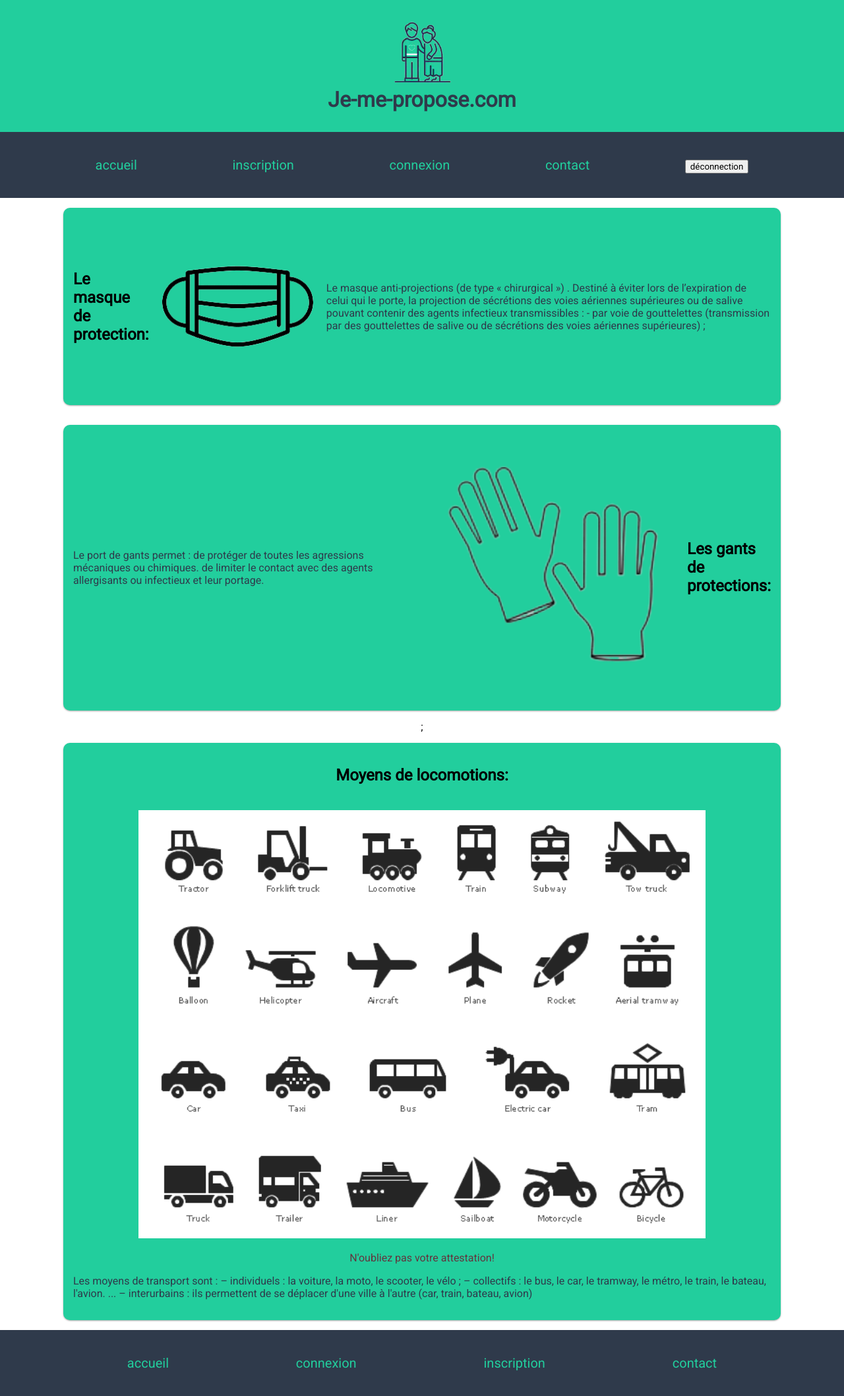
After one commit to olivier-crozet/je_me_propose, a PHP site: page /source/infos.php in a window 1280 px wide. The commit adds this page. Shown: the whole page at 66% size. Run offline with PHP 8.4, Linux system fonts and the light colour scheme.

Commit message:
passage de flabeau

```diff
--- /dev/null
+++ b/css/infos.css
@@ -0,0 +1,220 @@
+/*MISE EN PAGE*/
+*{
+    box-sizing: border-box;
+    font-family: 'Roboto', sans-serif;
+}
+html, body{
+    margin: 0;
+    padding: 0;
+}
+main{
+    min-height: 100vh;
+}
+body p, li, blockquote{
+    color:var(--secondaryColor);
+}
+
+.block-accueil{
+    text-align: center;
+    color: #fff;
+    font-size: 20px;
+    font-family:arial;
+    margin-top: 0;
+}
+.header-logo-title{
+    background-color: var(--primaryColor);
+    grid-area: header-1;
+}
+
+header{
+    background-color: var(--secondaryColor);
+    grid-area: header;
+}
+footer{
+    background-color: var(--secondaryColor);
+    grid-area: footer;
+    margin-top: 20px;
+}
+footer a {
+    color: black;
+    text-decoration: none;
+}
+footer a:hover{
+    opacity: 0.3;
+}
+
+/*HEADER*/
+.header-logo-title{
+    display: flex;
+    flex-direction: column;
+    justify-content: center;
+    align-items: center;
+    height: 200px;
+}
+.header-logo-title img{
+    width: 100px;
+}
+.header-logo-title h1{
+    margin: 0;
+    color: var(--secondaryColor);
+}
+header{
+    display: flex;
+    justify-content: space-evenly;
+    align-items: center;
+    height: 100px;
+}
+header a{
+    text-decoration: none;
+    color: var(--primaryColor);
+    transition: 0.3s;
+}
+header a:hover{
+    opacity:0.7;
+}
+
+/*MAIN*/
+.container-principal{
+    display: flex;
+    align-items: center;
+    flex-direction: column;
+}
+.container-principal img{
+    width: 85%;
+    padding: 20px;
+}
+.block-items-1{
+    display: flex;
+    justify-content: center;
+    align-items: center;
+    background-color: var(--primaryColor);
+    width: 85%;
+    margin: 15px;
+    padding: 15px;
+    border: 0px solid black;
+    box-shadow: 0 1px 3px rgba(0, 0, 0, 0.12), 0 1px 2px rgba(0, 0, 0, 0.24);
+    border-radius: 10px;
+    transition: 0.3s;
+}
+.block-items-1:hover{
+    box-shadow: 0 10px 20px rgba(0, 0, 0, 0.19), 0 6px 6px rgba(0, 0, 0, 0.23);
+}
+.block-items-2{
+    display: flex;
+    flex-direction: row-reverse;
+    justify-content: center;
+    align-items: center;
+    background-color: var(--primaryColor);
+    width: 85%;
+    margin: 15px;
+    padding: 15px;
+    border: 0px solid black;
+    box-shadow: 0 1px 3px rgba(0, 0, 0, 0.12), 0 1px 2px rgba(0, 0, 0, 0.24);
+    border-radius: 10px;
+    transition: 0.3s;
+}
+.block-items-2:hover{
+    box-shadow: 0 10px 20px rgba(0, 0, 0, 0.19), 0 6px 6px rgba(0, 0, 0, 0.23);
+}
+.block-items-3{
+    display: flex;
+    flex-direction: column;
+    justify-content: center;
+    align-items: center;
+    background-color: var(--primaryColor);
+    width: 85%;
+    margin: 15px;
+    padding: 15px;
+    border: 0px solid black;
+    box-shadow: 0 1px 3px rgba(0, 0, 0, 0.12), 0 1px 2px rgba(0, 0, 0, 0.24);
+    border-radius: 10px;
+    transition: 0.3s;
+}
+.block-items-3 a{
+    animation:shiny 1.5s infinite;
+    text-decoration: none;
+}
+.block-items-3:hover{
+    box-shadow: 0 10px 20px rgba(0, 0, 0, 0.19), 0 6px 6px rgba(0, 0, 0, 0.23);
+}
+/*MEDIAS*/
+
+@media screen and (max-width:779px){
+
+    header{
+        display: flex;
+        flex-direction: column;
+        justify-content: space-evenly;
+        align-items: center;
+        margin-bottom: 10px;
+    }
+    footer{
+        margin-top:10px;
+        height: fit-content;
+    }
+    footer ul{
+        display: flex;
+        flex-direction: column;
+    }
+    .block-items-1{
+        display: flex;
+        flex-direction: column;
+        justify-content: center;
+        align-items: center;
+        margin-top:15px;
+    }
+    .block-items-2{
+        display: flex;
+        flex-direction: column;
+        justify-content: center;
+        align-items: center;
+        margin: auto;
+    }
+    .block-items-3{
+        display: flex;
+        flex-direction: column;
+        justify-content: center;
+        align-items: center;
+        margin-bottom:15px;
+    }
+}
+/*FOOTER*/
+footer{
+    height: 100px;
+}
+
+footer ul{
+    display: flex;
+    justify-content: space-evenly;
+    align-items: center;
+    margin: 0;
+    padding: 0;
+    height: 100%;
+}
+footer a{
+    color:var(--primaryColor);
+    transition: 0.3s;
+}
+footer a:hover{
+    color:var(--primaryColor);
+    opacity:0.7;
+}
+footer li{
+    list-style: none;
+}
+
+/*VAR*/
+
+:root{
+    --primaryColor:rgb(34, 206, 157);
+    --secondaryColor: #2F3A4B;
+}
+
+@keyframes shiny {
+    from{
+        color:rgba(255,0,0,0.8);
+    }
+    to{
+        color:var(--secondaryColor);
+    }
+}
--- a/source/header.php
+++ b/source/header.php
@@ -5,7 +5,7 @@ include("fonction_oc.php");
 ?>
 
 
-<header>
+
 	<a href="accueil.php">accueil</a>
 	<?php
 	if (isset($_SESSION['id']))
@@ -26,4 +26,3 @@ include("fonction_oc.php");
 	<input type="submit" name="deco" value="déconnection">
 	<?php suprime() ?>
 	</form>
-</header>
--- /dev/null
+++ b/source/infos.php
@@ -0,0 +1,64 @@
+<!DOCTYPE html>
+<html lang="fr">
+
+<head>
+    <meta charset="UTF-8">
+    <meta name="viewport" content="width=device-width, initial-scale=1.0">
+    <link rel="stylesheet" type="text/css" href="../css/infos.css">
+    <link rel="icon" type="image/png" href="../pics/icon/jeMePropose.png">
+    <link href="https://fonts.googleapis.com/css2?family=Roboto&display=swap" rel="stylesheet">
+    <title>Infos</title>
+</head>
+
+<body>
+    <div id="container-mise-en-page">
+
+        <div class="header-logo-title">
+            <img src="../pics/icon/jeMePropose.png" alt="je me propose logo" title="Site d'entraide">
+            <h1>Je-me-propose.com</h1>
+        </div>
+
+        <header class="block-accueil">
+            <?php include "../source/header.php";  ?>
+
+        </header>
+
+
+        <main>
+            <div class="container-principal">
+                <!-- bloc1 -->
+                <div class="block-items-1">
+                    <h2>Le masque de protection:</h2>
+                    <img src="../pics/img/infos-masque.png" alt="masque de protection">
+                    <p>Le masque anti-projections (de type « chirurgical »)
+                        . Destiné à éviter lors de l’expiration de celui qui le porte, la projection de sécrétions des voies aériennes
+                        supérieures ou de salive pouvant contenir des agents infectieux transmissibles :
+                        - par voie de gouttelettes (transmission par des gouttelettes de salive ou de sécrétions des voies
+                        aériennes supérieures) ;</p>
+                </div>
+                <!-- bloc2 -->
+                <div class="block-items-2">
+                    <h2>Les gants de protections:</h2>
+                    <img src="../pics/img/infos-gants.png" alt="masque de protection">
+                    <p>Le port de gants permet : de protéger de toutes les agressions mécaniques ou chimiques. de limiter le contact avec des agents allergisants ou infectieux et leur portage.</p>
+                </div>;
+                <!-- bloc3 -->
+                <div class="block-items-3">
+                    <h2>Moyens de locomotions:</h2>
+                    <img src="../pics/img/moyens-de-locomotions.png" alt="masque de protection">
+                    <a href="https://media.interieur.gouv.fr/deplacement-covid-19/" target="_blank">N'oubliez pas votre attestation!</a>
+                    <p>Les moyens de transport sont : – individuels : la voiture, la moto, le scooter, le vélo ; – collectifs : le bus, le car, le tramway, le métro, le train, le bateau, l'avion. ... – interurbains : ils permettent de se déplacer d'une ville à l'autre (car, train, bateau, avion)</p>
+                </div>
+            </div>
+        </main>
+
+        <footer class="block-accueil">
+            <ul>
+                <li><a href="infos.php">accueil</a></li>
+                <li><a href="">connexion</a></li>
+                <li><a href="">inscription</a></li>
+                <li><a href="">contact</a></li>
+            </ul>
+        </footer>
+
+</body>
```
Also changed, not shown: css/accueil.css (added, +374 -0 lines), source/accueil.php (+16 -16 lines), pics/img/31649.png (deleted), pics/img/covid.png (deleted), pics/img/exchange.jpg (deleted), pics/img/help-people.png (added), pics/img/infos-gants.png (added), pics/img/infos-masque.png (added), pics/img/masque-removebg-preview.png (deleted), pics/img/moyens-de-locomotions.png (added), pics/img/people-care.png (deleted), pics/img/pics-profile.png (deleted), pics/img/regions-france.png (deleted), pics/img/serrage-main-removebg-preview.png (deleted), 1 more files.
